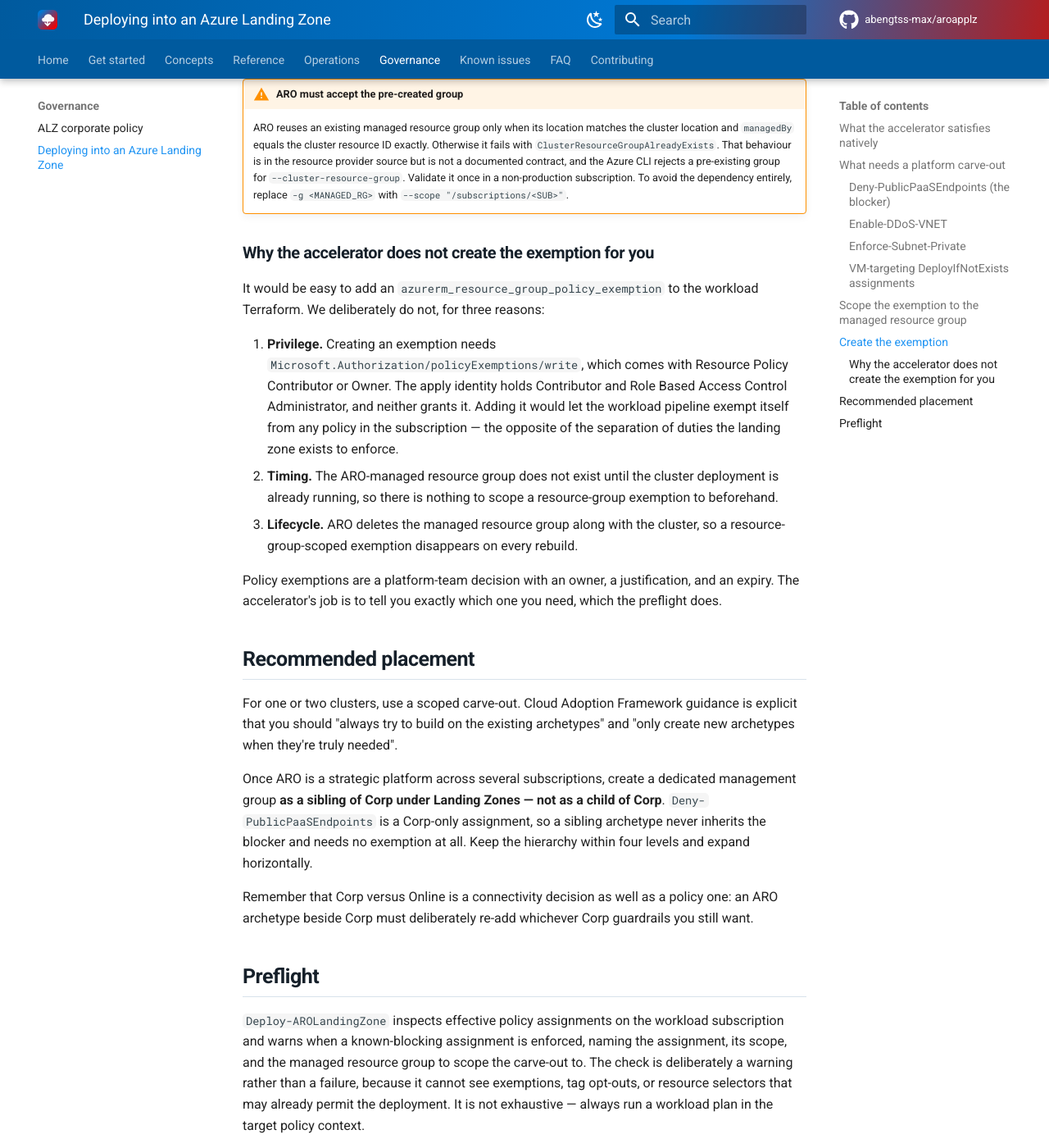
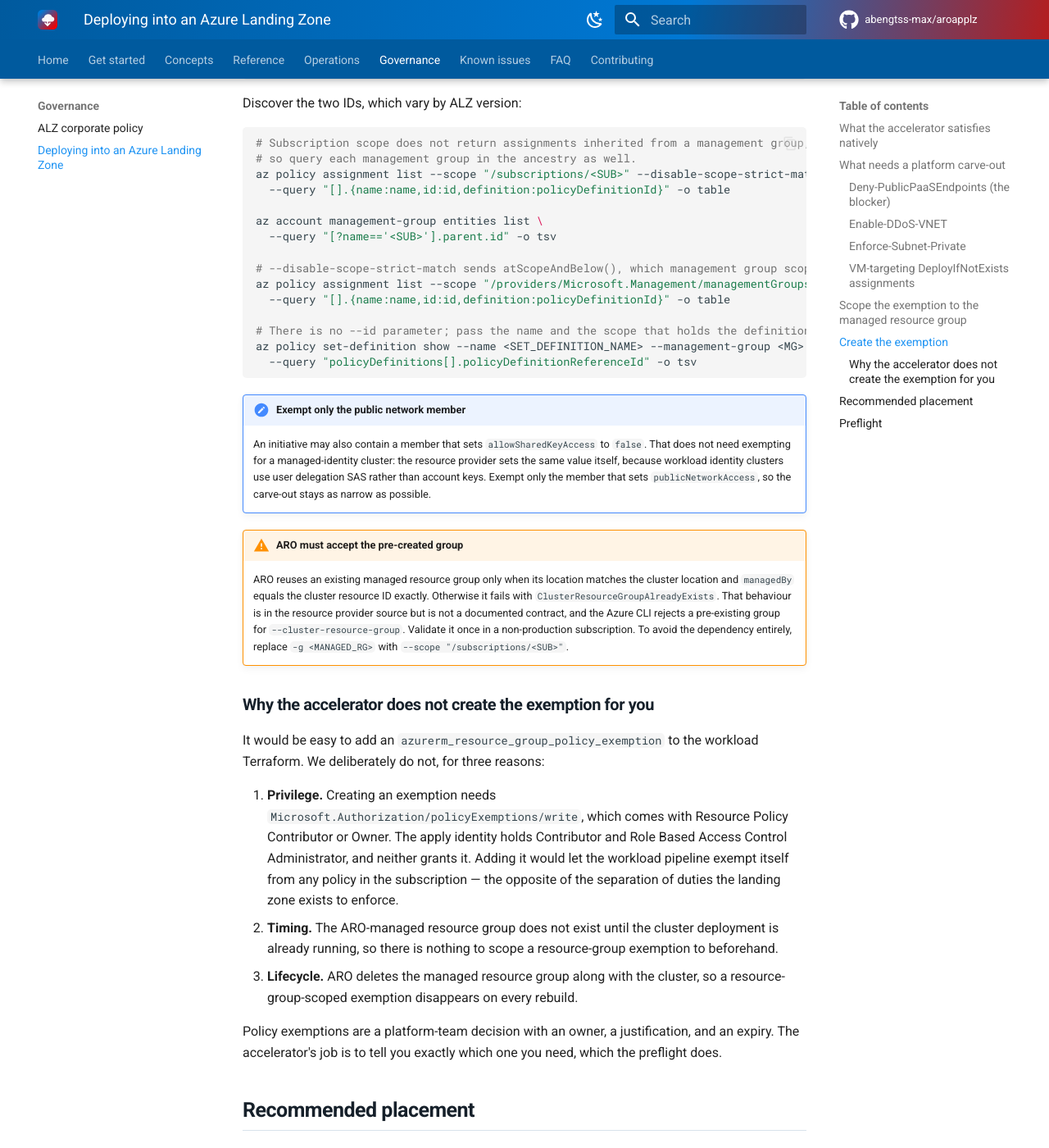
Before and after one commit to abengtss-max/aroapplz, an MkDocs documentation site: the page built from docs/governance/azure-landing-zone.md, in a window 1280 px wide and 1400 px high, scrolled down 3430 px. Shown: the whole window at 82% size. Built offline with MkDocs 1.6.1 and Material for MkDocs 9.7.7, drawn with Linux system fonts in a browser that asks for light colours; comment, search, counter and statistics services are not loaded; some of the changed text lies outside the part shown.

Commit message:
fix: detect landing-zone policy inherited from management groups
The preflight listed policy assignments at subscription scope only. Azure does not return assignments inherited from a management group at that scope, so the check silently reported a clean result in exactly the tenants it was written for. Walk the management group ancestry and query each level, omitting --disable-scope-strict-match there because management group scope rejects atScopeAndBelow(). Resolve the member reference id with the supported name and scope arguments instead of --id, which az policy set-definition show does not accept, and select only the public network member: the resource provider already disables shared key access on workload identity clusters, so exempting that member would widen the carve-out for no reason.

````diff
--- a/docs/governance/azure-landing-zone.md
+++ b/docs/governance/azure-landing-zone.md
@@ -22,6 +22,8 @@ ARO permits either one shared NSG or one per subnet. The accelerator uses one pe
 Assigned at **Landing Zones/Corp** with effect `Deny`. It includes storage `publicNetworkAccess`. ARO creates its managed storage accounts with the public endpoint reachable and restricted by service-endpoint rules to the resource provider's own subnets, so the assignment denies cluster creation outright.
 
 The equivalent Microsoft-internal policy is `StorageAccount_PublicNetwork_Modify`, which uses `Modify` rather than `Deny` and therefore fails later and far more obscurely — the cluster reaches base-resource creation and then returns a generic `InternalServerError`.
+
+The resource provider builds each cluster storage account with `defaultAction: Deny`, `bypass: AzureServices`, and virtual network rules covering its own subnets plus any cluster subnet that carries the `Microsoft.Storage` service endpoint ([`pkg/cluster/deploybaseresources_additional.go`](https://github.com/Azure/ARO-RP/blob/master/pkg/cluster/deploybaseresources_additional.go)). It never sets `publicNetworkAccess`. Forcing that property to `Disabled` therefore makes every one of those network rules inert and locks out the resource provider itself, which is why the failure surfaces as a generic error with no virtual machines created.
 
 === "ALZ Terraform"
 
@@ -109,12 +111,25 @@ az policy exemption create -n aro-storage-public-endpoint \
 Discover the two IDs, which vary by ALZ version:
 
 ```bash
+# Subscription scope does not return assignments inherited from a management group,
+# so query each management group in the ancestry as well.
 az policy assignment list --scope "/subscriptions/<SUB>" --disable-scope-strict-match \
   --query "[].{name:name,id:id,definition:policyDefinitionId}" -o table
 
-az policy set-definition show --id <SET_DEFINITION_ID> \
-  --query "policyDefinitions[?contains(policyDefinitionReferenceId,'Storage')].policyDefinitionReferenceId" -o tsv
+az account management-group entities list \
+  --query "[?name=='<SUB>'].parent.id" -o tsv
+
+# --disable-scope-strict-match sends atScopeAndBelow(), which management group scope rejects.
+az policy assignment list --scope "/providers/Microsoft.Management/managementGroups/<MG>" \
+  --query "[].{name:name,id:id,definition:policyDefinitionId}" -o table
+
+# There is no --id parameter; pass the name and the scope that holds the definition.
+az policy set-definition show --name <SET_DEFINITION_NAME> --management-group <MG> \
+  --query "policyDefinitions[].policyDefinitionReferenceId" -o tsv
 ```
+
+!!! note "Exempt only the public network member"
+    An initiative may also contain a member that sets `allowSharedKeyAccess` to `false`. That does not need exempting for a managed-identity cluster: the resource provider sets the same value itself, because workload identity clusters use user delegation SAS rather than account keys. Exempt only the member that sets `publicNetworkAccess`, so the carve-out stays as narrow as possible.
 
 !!! warning "ARO must accept the pre-created group"
     ARO reuses an existing managed resource group only when its location matches the cluster location and `managedBy` equals the cluster resource ID exactly. Otherwise it fails with `ClusterResourceGroupAlreadyExists`. That behaviour is in the resource provider source but is not a documented contract, and the Azure CLI rejects a pre-existing group for `--cluster-resource-group`. Validate it once in a non-production subscription. To avoid the dependency entirely, replace `-g <MANAGED_RG>` with `--scope "/subscriptions/<SUB>"`.
@@ -139,4 +154,4 @@ Remember that Corp versus Online is a connectivity decision as well as a policy
 
 ## Preflight
 
-`Deploy-AROLandingZone` inspects effective policy assignments on the workload subscription and warns when a known-blocking assignment is enforced, naming the assignment, its scope, and the managed resource group to scope the carve-out to. The check is deliberately a warning rather than a failure, because it cannot see exemptions, tag opt-outs, or resource selectors that may already permit the deployment. It is not exhaustive — always run a workload plan in the target policy context.
+`Deploy-AROLandingZone` inspects effective policy assignments on the workload subscription and warns when a known-blocking assignment is enforced, naming the assignment, its scope, and the managed resource group to scope the carve-out to. Because listing assignments at subscription scope does not return assignments inherited from a management group, the check also walks the management group ancestry and queries each level. That needs **Management Group Reader** on the ancestry; without it the check warns that inherited policy could not be evaluated rather than reporting a clean result. The check is deliberately a warning rather than a failure, because it cannot see exemptions, tag opt-outs, or resource selectors that may already permit the deployment. It is not exhaustive — always run a workload plan in the target policy context.
````
Also changed, not shown: 2 other files.
